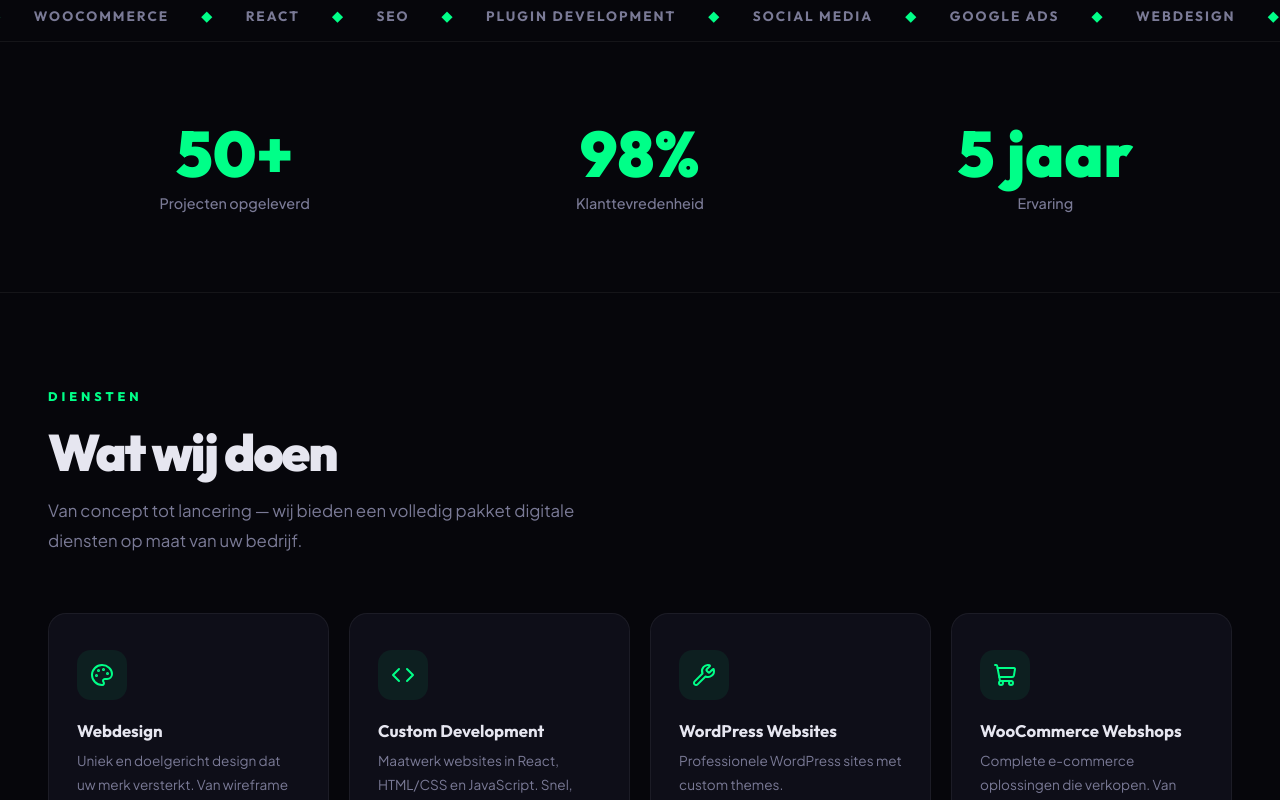
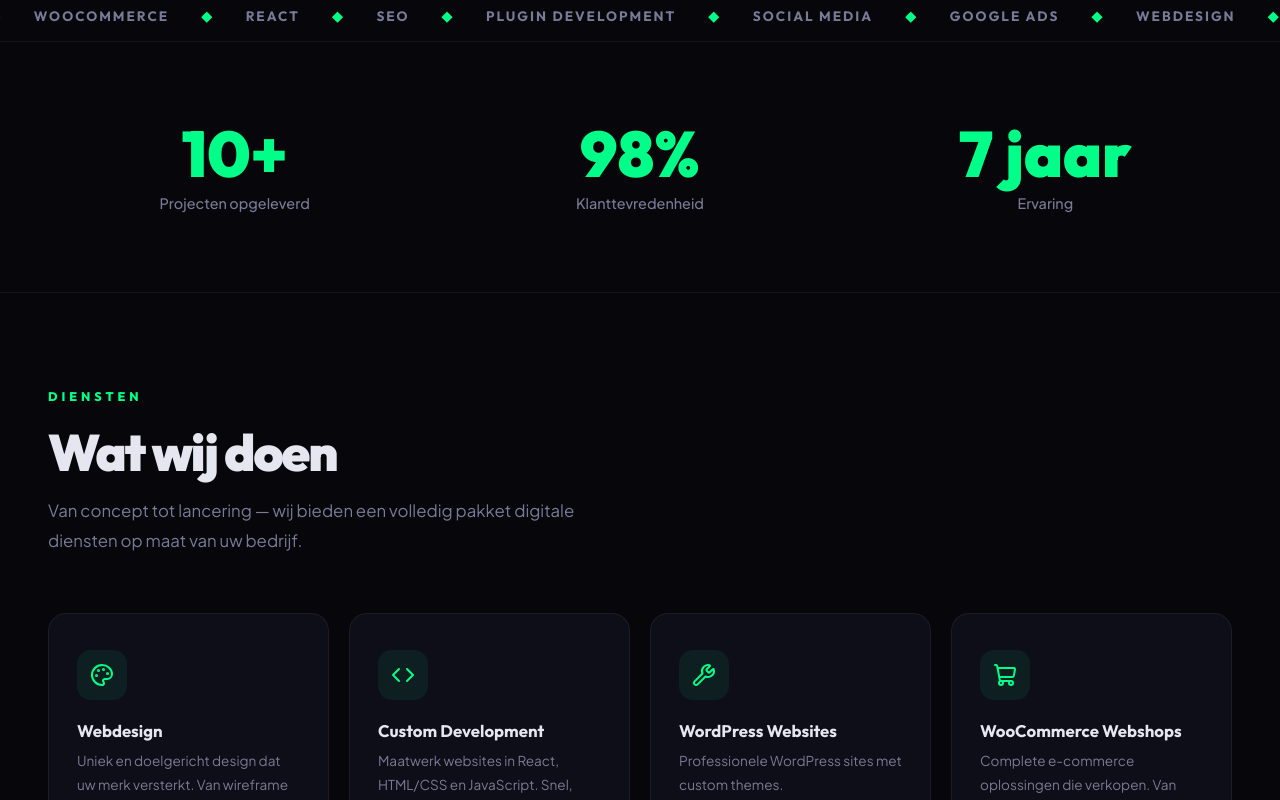
Before and after one commit to yrogiers/rogiers-it-solutions, a React (Vite) app: page / in a window 1280 px wide. Shown: the part 840-1640 px from the top of the page. Built offline with nearby package versions, Linux system fonts and the light colour scheme.

Commit message:
IBAN deleted, ervaring update

```diff
--- a/src/App.jsx
+++ b/src/App.jsx
@@ -635,9 +635,9 @@ function Stats() {
       display:"grid", gridTemplateColumns:"repeat(3,1fr)", gap: isMobile ? "1rem" : "2rem",
       padding: isMobile ? "3rem 1.25rem" : "5rem 3rem", borderBottom:`1px solid ${V.border}`,
     }}>
-      <AnimatedCounter target={50} suffix="+" label="Projecten opgeleverd" />
+      <AnimatedCounter target={10} suffix="+" label="Projecten opgeleverd" />
       <AnimatedCounter target={98} suffix="%" label="Klanttevredenheid" />
-      <AnimatedCounter target={5} suffix=" jaar" label="Ervaring" />
+      <AnimatedCounter target={7} suffix=" jaar" label="Ervaring" />
     </div>
   );
 }
@@ -1034,7 +1034,6 @@ function Footer({ onPrivacyOpen }) {
           <div style={{ fontFamily:V.font1, fontWeight:700, fontSize:"0.9rem", color:V.text, marginBottom:"1rem" }}>Bedrijfsgegevens</div>
           <div style={{ fontFamily:V.font2, color:V.muted, fontSize:"0.85rem", lineHeight:2.2 }}>
             <p>BTW: BE 1000.703.072</p>
-            <p>IBAN: BE30 1030 8654 7411</p>
           </div>
         </div>
       </div>
```
